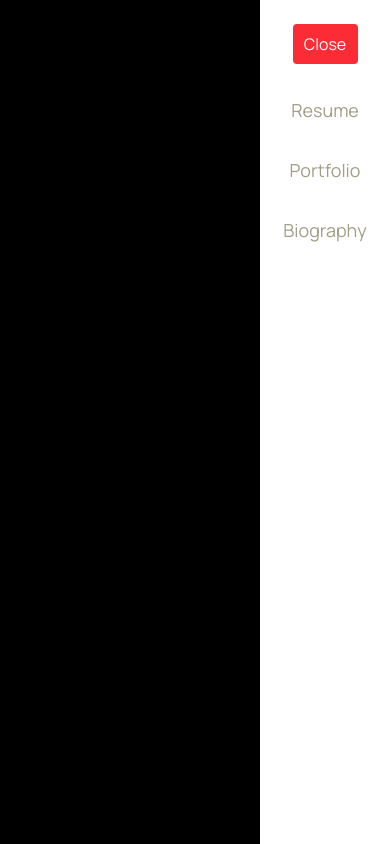
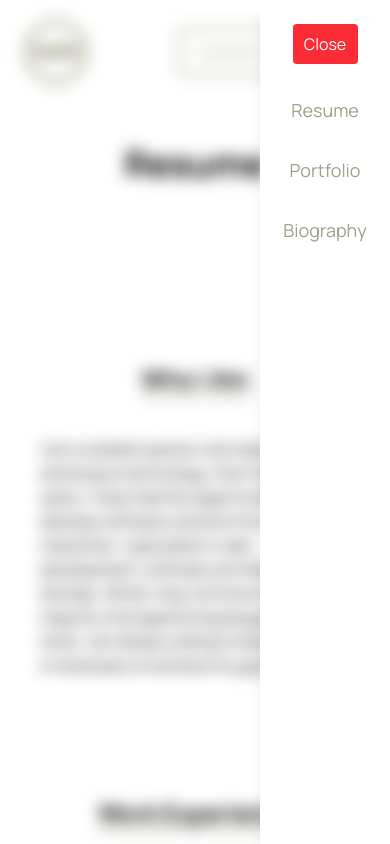
Before and after one commit to NM4TT/web-nmatute, a SvelteKit app in the folder frontend/: page /cv in a window 390 px wide. Both pictures are taken after a click on the button 342 px from the left and 52 px from the top of the page. Shown: the top 844 px of the page. Built offline with nearby package versions, Linux system fonts and the light colour scheme; some icons are missing.

Commit message:
Update bg color when mobile menu is toggled

```diff
--- a/frontend/src/common/components/MobileMenu.svelte
+++ b/frontend/src/common/components/MobileMenu.svelte
@@ -24,7 +24,7 @@
     <!-- svelte-ignore a11y_click_events_have_key_events -->
     <!-- svelte-ignore a11y_no_noninteractive_tabindex -->
     <div
-      class="fixed inset-0 bg-black bg-opacity-50 backdrop-blur-xs z-50"
+      class="fixed inset-0 bg-transparent backdrop-blur-sm z-50"
       on:click={toggleMenu}
       role="dialog"
       aria-modal="true"
```
